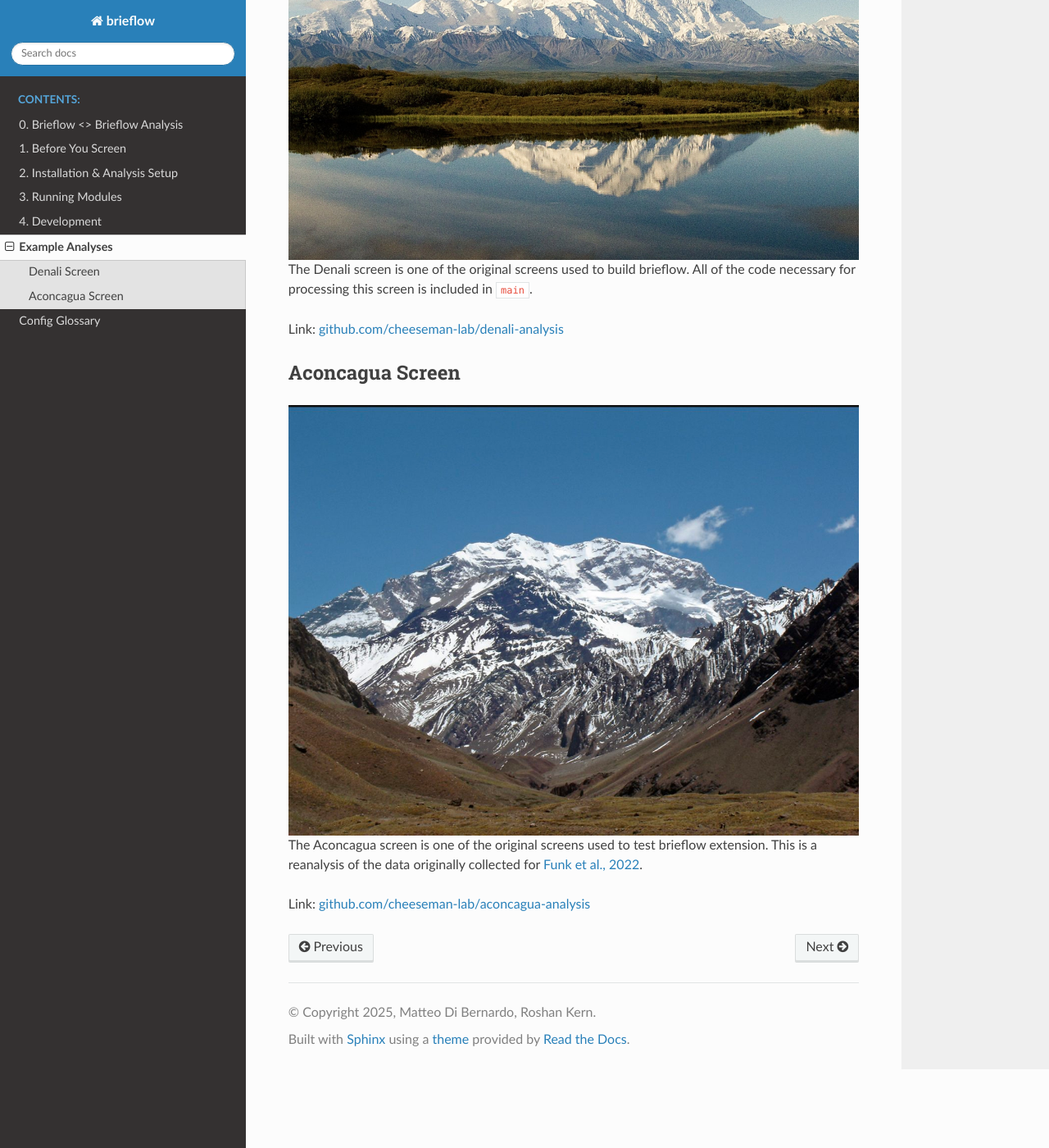
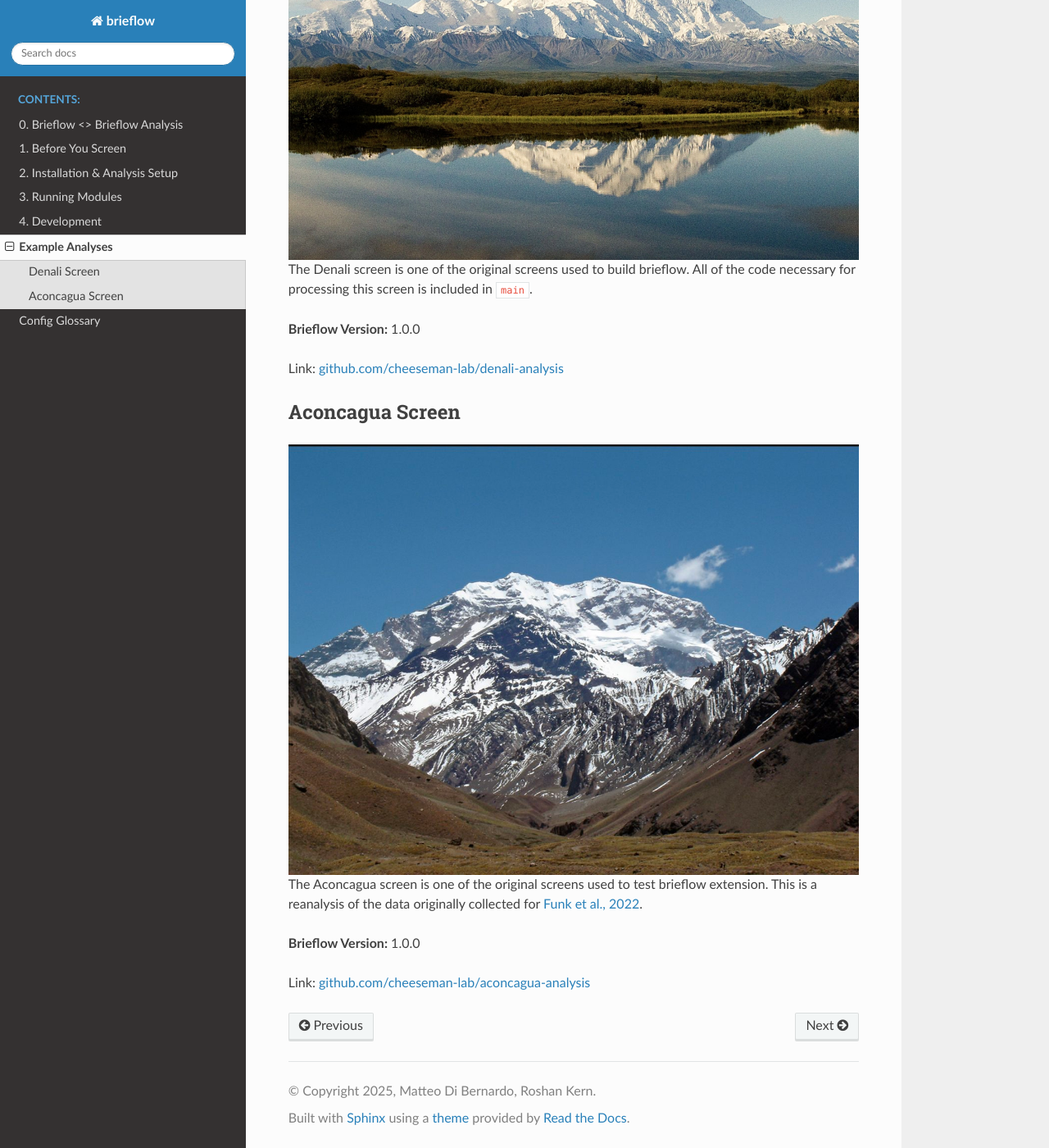
Before and after one commit to cheeseman-lab/brieflow, a Sphinx documentation site: the page built from docs/source/example_analyses.md, in a window 1280 px wide and 1400 px high, scrolled down 531 px. Shown: the whole window at 82% size. Built offline with Sphinx 7.4.7 and the Read the Docs theme 3.1.0, drawn with Linux system fonts in a browser that asks for light colours.

```diff
--- a/docs/source/example_analyses.md
+++ b/docs/source/example_analyses.md
@@ -13,6 +13,8 @@ See the `screen.yml` file (`brieflow-analysis/analysis/screen.yml`) in each of t
 The Denali screen is one of the original screens used to build brieflow.
 All of the code necessary for processing this screen is included in `main`.
 
+**Brieflow Version:** 1.0.0
+
 Link: [github.com/cheeseman-lab/denali-analysis](https://github.com/cheeseman-lab/denali-analysis)
 
 ## Aconcagua Screen
@@ -25,4 +27,6 @@ Link: [github.com/cheeseman-lab/denali-analysis](https://github.com/cheeseman-la
 The Aconcagua screen is one of the original screens used to test brieflow extension.
 This is a reanalysis of the data originally collected for [Funk et al., 2022](https://doi.org/10.1016/j.cell.2022.10.017).
 
+**Brieflow Version:** 1.0.0
+
 Link: [github.com/cheeseman-lab/aconcagua-analysis](https://github.com/cheeseman-lab/aconcagua-analysis)
```
Also changed, not shown: README.md (+1 -1 lines), images/brieflow_fig_1.png (added).
